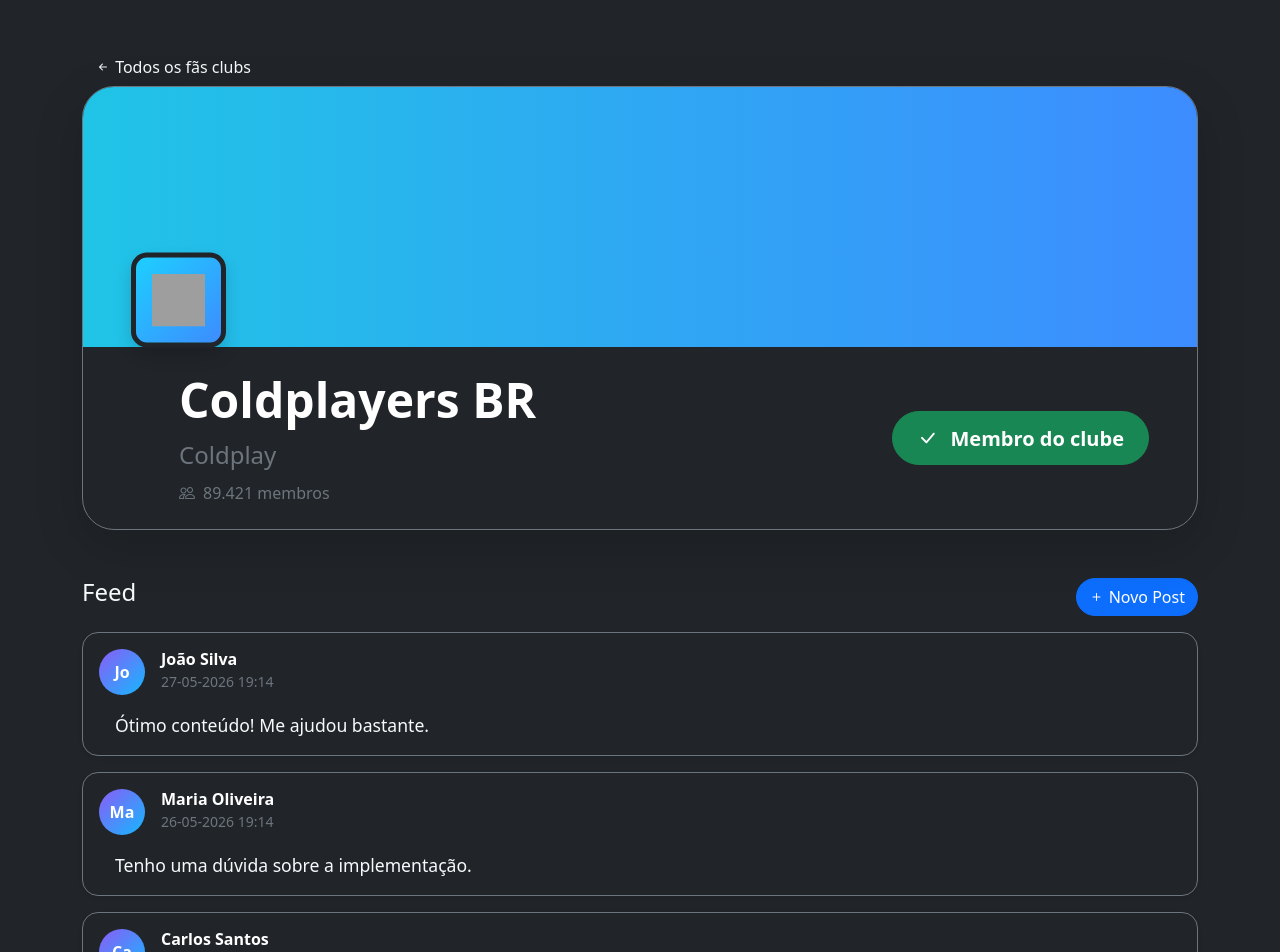
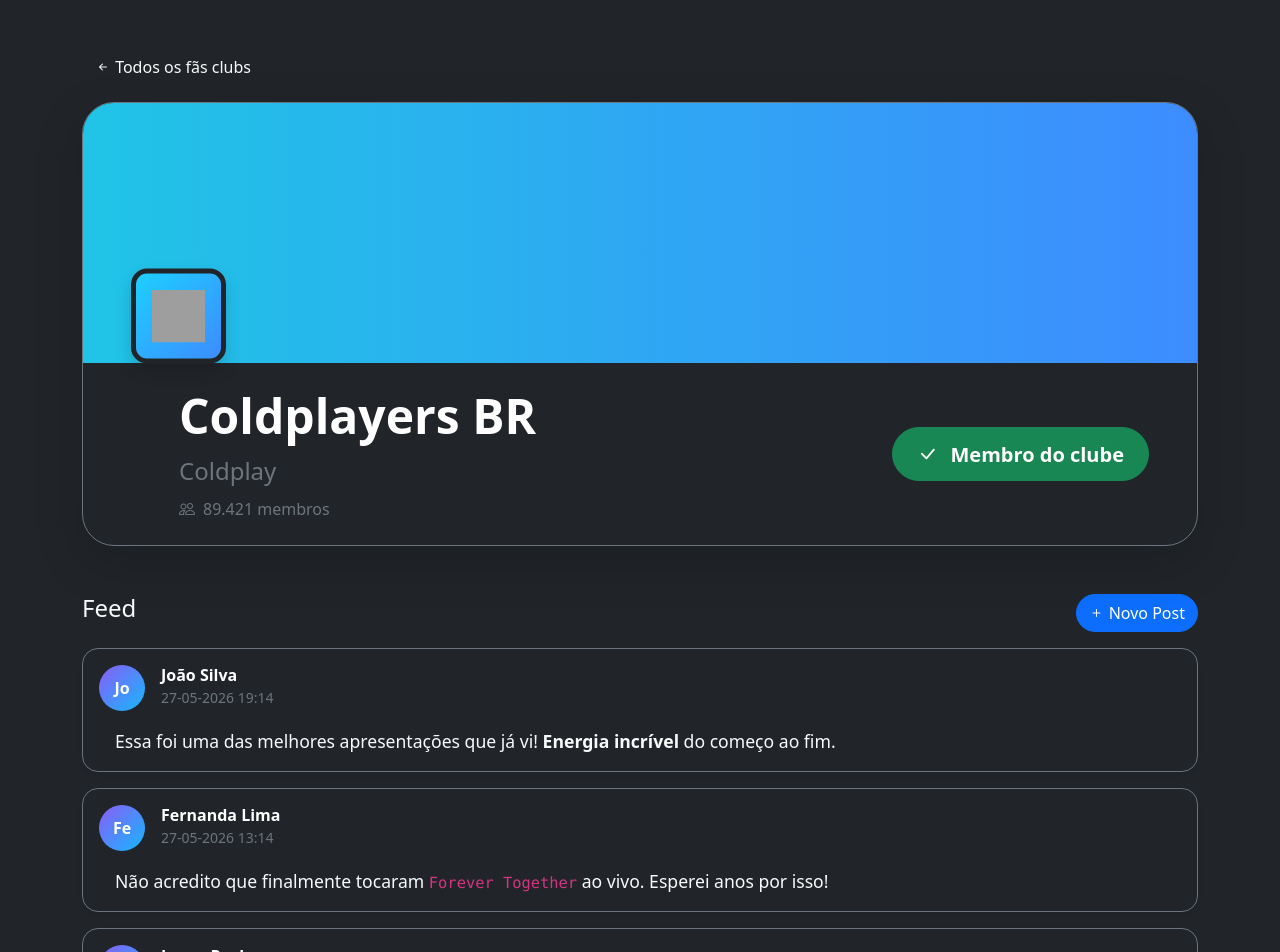
Before and after one commit to Ingressae/Ingressae-Angular, an Angular app in the folder ingressae/: page /feed in a window 1280 px wide. Shown: the top 952 px of the page. Built offline with nearby package versions, Linux system fonts and the light colour scheme; grey boxes are pictures that could not be loaded.

Commit message:
feat : novo post funcionando

```diff
--- a/ingressae/src/app/pages/fas-clube/comentarios/comentarios.html
+++ b/ingressae/src/app/pages/fas-clube/comentarios/comentarios.html
@@ -34,13 +34,10 @@
 
     </div>
 
-    <!-- TEXTO -->
     <p class="text-light mb-0 px-3" style="
         font-size: 1.1rem;
         line-height: 1.6;
-       ">
-
-      {{comentario.conteudo}}
+       " [innerHTML]="comentario.conteudo | markdown">
     </p>
 
   </div>
--- a/ingressae/src/app/pages/fas-clube/comentarios/comentarios.ts
+++ b/ingressae/src/app/pages/fas-clube/comentarios/comentarios.ts
@@ -1,10 +1,11 @@
 import { Component, Input } from '@angular/core';
 import { Comentario } from '../../../models/comentario';
 import { DatePipe } from '@angular/common';
+import { MarkdownPipe } from '../../../shared/pipes/markdown-pipe';
 
 @Component({
   selector: 'app-comentarios',
-  imports: [DatePipe],
+  imports: [DatePipe, MarkdownPipe],
   templateUrl: './comentarios.html',
   styleUrl: './comentarios.scss',
 })
--- a/ingressae/src/app/pages/fas-clube/feed/feed.html
+++ b/ingressae/src/app/pages/fas-clube/feed/feed.html
@@ -1,7 +1,7 @@
 <div class="container my-5">
   <div class="row">
     <div class="col-12">
-      <button class="btn text-light tex">
+      <button class="btn text-light mb-3">
         <i class="bi bi-arrow-left-short"></i> Todos os fãs clubs
       </button>
     </div>
@@ -13,7 +13,73 @@
   </div>
   <div class="row mt-5">
     <div class="col-12 d-flex justify-content-between">
-      <h4>Feed</h4> <button class="btn btn-primary rounded-pill"><i class="bi bi-plus"></i> Novo Post</button>
+      <h4>Feed</h4> <button (click)="isEditandoNovoPost = !isEditandoNovoPost" *ngIf="!isEditandoNovoPost"
+        class="btn btn-primary rounded-pill"><i class="bi bi-plus"></i>
+        Novo Post</button>
+    </div>
+  </div>
+  <div class="row justify-content-center" *ngIf="isEditandoNovoPost">
+    <div class="col-12">
+
+      <div class="card bg-dark border-secondary shadow-lg rounded-4">
+
+        <!-- Toolbar -->
+        <div class="card-header bg-transparent border-secondary d-flex gap-2 flex-wrap">
+
+          <button type="button" class="btn btn-sm btn-outline-light" (click)="adicionarFormatacao('*')">
+            <strong>B</strong>
+          </button>
+
+          <button type="button" class="btn btn-sm btn-outline-light" (click)="adicionarFormatacao('_')">
+            <em>I</em>
+          </button>
+
+          <button type="button" class="btn btn-sm btn-outline-light" (click)="adicionarFormatacao('~~')">
+            <u>U</u>
+          </button>
+
+          <button type="button" class="btn btn-sm btn-outline-light" (click)="adicionarFormatacao('## ')">
+            H2
+          </button>
+
+          <button type="button" class="btn btn-sm btn-outline-light" (click)="adicionarFormatacao('### ')">
+            H3
+          </button>
+
+          <button type="button" class="btn btn-sm btn-outline-light" (click)="adicionarFormatacao('- ')">
+            • Lista
+          </button>
+
+          <button type="button" class="btn btn-sm btn-outline-light" (click)="adicionarFormatacao('> ')">
+            ❝
+          </button>
+
+        </div>
+
+        <!-- Editor -->
+        <div class="card-body p-0">
+
+          <textarea #editor rows="8" class="form-control bg-dark text-light border-0 rounded-0 shadow-none"
+            [(ngModel)]="novoComentario" placeholder="Compartilhe algo com o clube...">
+        </textarea>
+
+        </div>
+
+        <!-- Footer -->
+        <div class="card-footer bg-transparent border-secondary d-flex justify-content-end gap-2">
+
+          <button type="button" class="btn btn-outline-secondary" (click)="isEditandoNovoPost = false">
+            Cancelar
+          </button>
+
+          <button type="button" class="btn btn-primary px-4" (click)="publicar()">
+            Publicar
+          </button>
+
+        </div>
+
+      </div>
+
     </div>
   </div>
   <div class="row mt-3 row-gap-3 overflow-auto" style="max-height: 500px;">
--- a/ingressae/src/app/pages/fas-clube/feed/feed.ts
+++ b/ingressae/src/app/pages/fas-clube/feed/feed.ts
@@ -4,10 +4,12 @@
 import { FasClube } from '../../../services/fas-clube';
 import { QuickSort } from '../../../shared/estruturas/quick-sort';
 import { Comentario } from '../../../models/comentario';
+import { NgIf } from '@angular/common';
+import { FormsModule } from '@angular/forms';
 
 @Component({
   selector: 'app-feed',
-  imports: [Banner, Comentarios],
+  imports: [Banner, Comentarios, NgIf, FormsModule],
   templateUrl: './feed.html',
   styleUrl: './feed.scss',
 })
@@ -15,9 +17,40 @@
   //vai ser usado o quick sort por motivo de ser efeciente para algoritimos grandes
   //  e não utiliza tanta memoria quanto outros tão efecientes
 
+  isEditandoNovoPost: boolean = false;
+
   constructor(private fasClubeService: FasClube) {}
   listaComentarios: Comentario[] = [];
   ngOnInit(): void {
+    this.buscarLista();
+  }
+
+  novoComentario = '';
+
+  adicionarFormatacao(marcador: string): void {
+    this.novoComentario += marcador;
+  }
+
+  publicar(): void {
+    if (!this.novoComentario.trim()) {
+      return;
+    }
+
+    const comentario: Comentario = {
+      id: crypto.randomUUID(),
+      autorId: '999',
+      nomeAutor: 'Fulano',
+      fotoAutorUrl: 'https://i.pravatar.cc/150?img=10',
+      conteudo: this.novoComentario,
+      criadoEm: new Date(),
+    };
+    this.fasClubeService.adicionarComentario(comentario);
+    this.isEditandoNovoPost = !this.isEditandoNovoPost;
+    this.buscarLista();
+    this.novoComentario = '';
+  }
+
+  buscarLista() {
     this.listaComentarios = QuickSort.sort(
       this.fasClubeService.getComentarios(),
       (a, b) => b.criadoEm.getTime() - a.criadoEm.getTime(),
--- a/ingressae/src/app/services/fas-clube.ts
+++ b/ingressae/src/app/services/fas-clube.ts
@@ -11,44 +11,68 @@
       autorId: '101',
       nomeAutor: 'João Silva',
       fotoAutorUrl: 'https://i.pravatar.cc/150?img=1',
-      conteudo: 'Ótimo conteúdo! Me ajudou bastante.',
-      criadoEm: new Date(), // hoje
+      conteudo:
+        'Essa foi uma das melhores apresentações que já vi! *Energia incrível* do começo ao fim.',
+      criadoEm: new Date(),
     },
     {
       id: '2',
       autorId: '102',
       nomeAutor: 'Maria Oliveira',
       fotoAutorUrl: 'https://i.pravatar.cc/150?img=2',
-      conteudo: 'Tenho uma dúvida sobre a implementação.',
-      criadoEm: new Date(Date.now() - 1000 * 60 * 60 * 24), // 1 dia atrás
+      conteudo:
+        'Alguém sabe qual foi a música tocada logo após _Midnight Lights_? Não consigo tirar ela da cabeça.',
+      criadoEm: new Date(Date.now() - 1000 * 60 * 60 * 24),
     },
     {
       id: '3',
       autorId: '103',
       nomeAutor: 'Carlos Santos',
       fotoAutorUrl: 'https://i.pravatar.cc/150?img=3',
-      conteudo: 'Funcionou perfeitamente aqui.',
-      criadoEm: new Date(Date.now() - 1000 * 60 * 60 * 24 * 2), // 2 dias atrás
+      conteudo:
+        'A iluminação do palco estava simplesmente *perfeita*. Combinou muito com o clima do show.',
+      criadoEm: new Date(Date.now() - 1000 * 60 * 60 * 24 * 2),
     },
     {
       id: '4',
       autorId: '104',
       nomeAutor: 'Ana Costa',
       fotoAutorUrl: 'https://i.pravatar.cc/150?img=4',
-      conteudo: 'Muito interessante. Vou testar no meu projeto.',
-      criadoEm: new Date(Date.now() - 1000 * 60 * 60 * 24 * 5), // 5 dias atrás
+      conteudo: 'Primeira vez que fui a um show deles.\n\nPosso dizer que virei fã oficialmente ❤️',
+      criadoEm: new Date(Date.now() - 1000 * 60 * 60 * 24 * 5),
     },
     {
       id: '5',
       autorId: '105',
       nomeAutor: 'Pedro Almeida',
       fotoAutorUrl: 'https://i.pravatar.cc/150?img=5',
-      conteudo: 'Excelente explicação, clara e objetiva.',
-      criadoEm: new Date(Date.now() - 1000 * 60 * 60 * 24 * 10), // 10 dias atrás
+      conteudo: '~~Achei que o repertório seria fraco~~ mas fui surpreendido. *Show espetacular*!',
+      criadoEm: new Date(Date.now() - 1000 * 60 * 60 * 24 * 10),
+    },
+    {
+      id: '6',
+      autorId: '106',
+      nomeAutor: 'Fernanda Lima',
+      fotoAutorUrl: 'https://i.pravatar.cc/150?img=6',
+      conteudo:
+        'Não acredito que finalmente tocaram `Forever Together` ao vivo. Esperei anos por isso!',
+      criadoEm: new Date(Date.now() - 1000 * 60 * 60 * 6),
+    },
+    {
+      id: '7',
+      autorId: '107',
+      nomeAutor: 'Lucas Rocha',
+      fotoAutorUrl: 'https://i.pravatar.cc/150?img=7',
+      conteudo:
+        'A interação da banda com o público foi *sensacional*. Dá para sentir o carinho pelos fãs.',
+      criadoEm: new Date(Date.now() - 1000 * 60 * 60 * 12),
     },
   ];
-
   getComentarios(): Comentario[] {
     return this.comentarios;
   }
+
+  adicionarComentario(comentario: Comentario): void {
+    this.comentarios.unshift(comentario);
+  }
 }
--- /dev/null
+++ b/ingressae/src/app/shared/pipes/markdown-pipe.ts
@@ -0,0 +1,19 @@
+import { Pipe, PipeTransform } from '@angular/core';
+
+@Pipe({
+  name: 'markdown',
+})
+export class MarkdownPipe implements PipeTransform {
+  transform(texto: string): string {
+    if (!texto) {
+      return '';
+    }
+
+    return texto
+      .replace(/\*(.*?)\*/g, '<strong>$1</strong>')
+      .replace(/_(.*?)_/g, '<em>$1</em>')
+      .replace(/~~(.*?)~~/g, '<del>$1</del>')
+      .replace(/`(.*?)`/g, '<code>$1</code>')
+      .replace(/\n/g, '<br>');
+  }
+}
```
Also changed, not shown: 1 other file (tests, documents, lock files or other folders).
